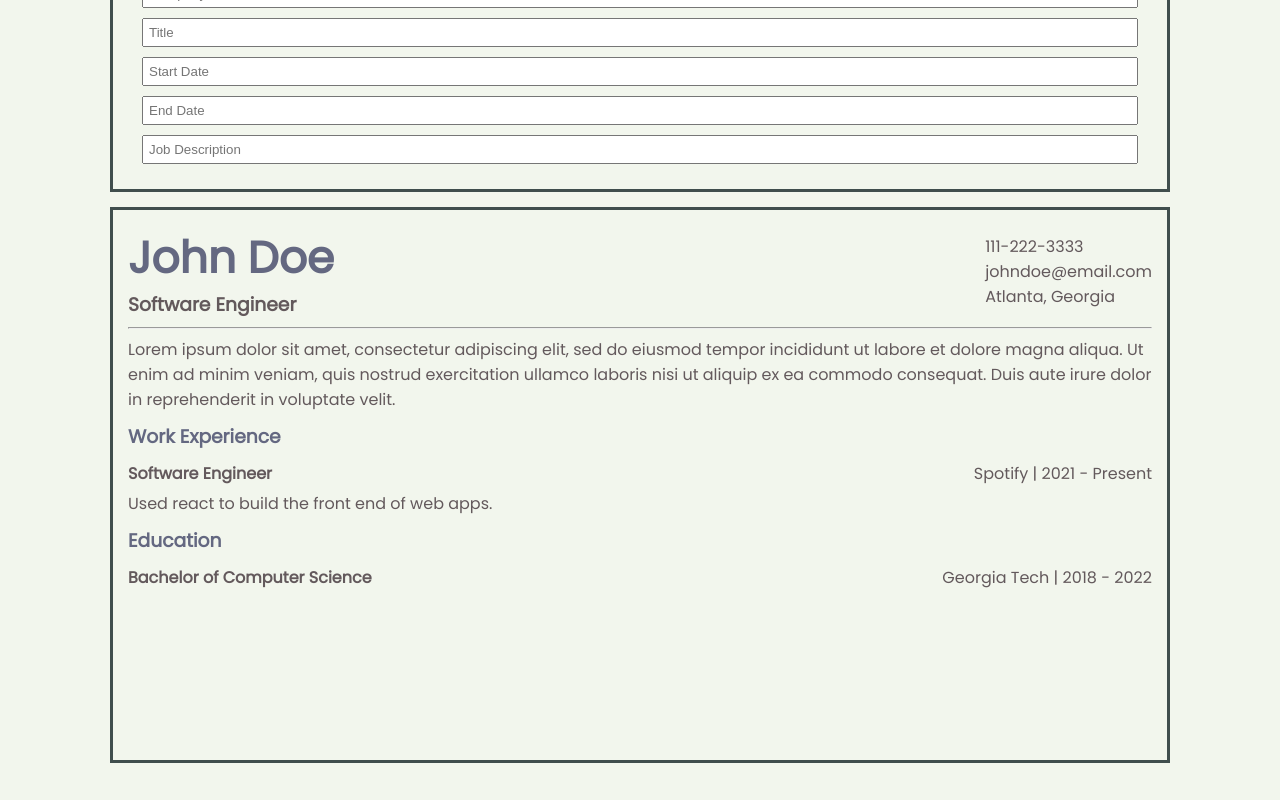
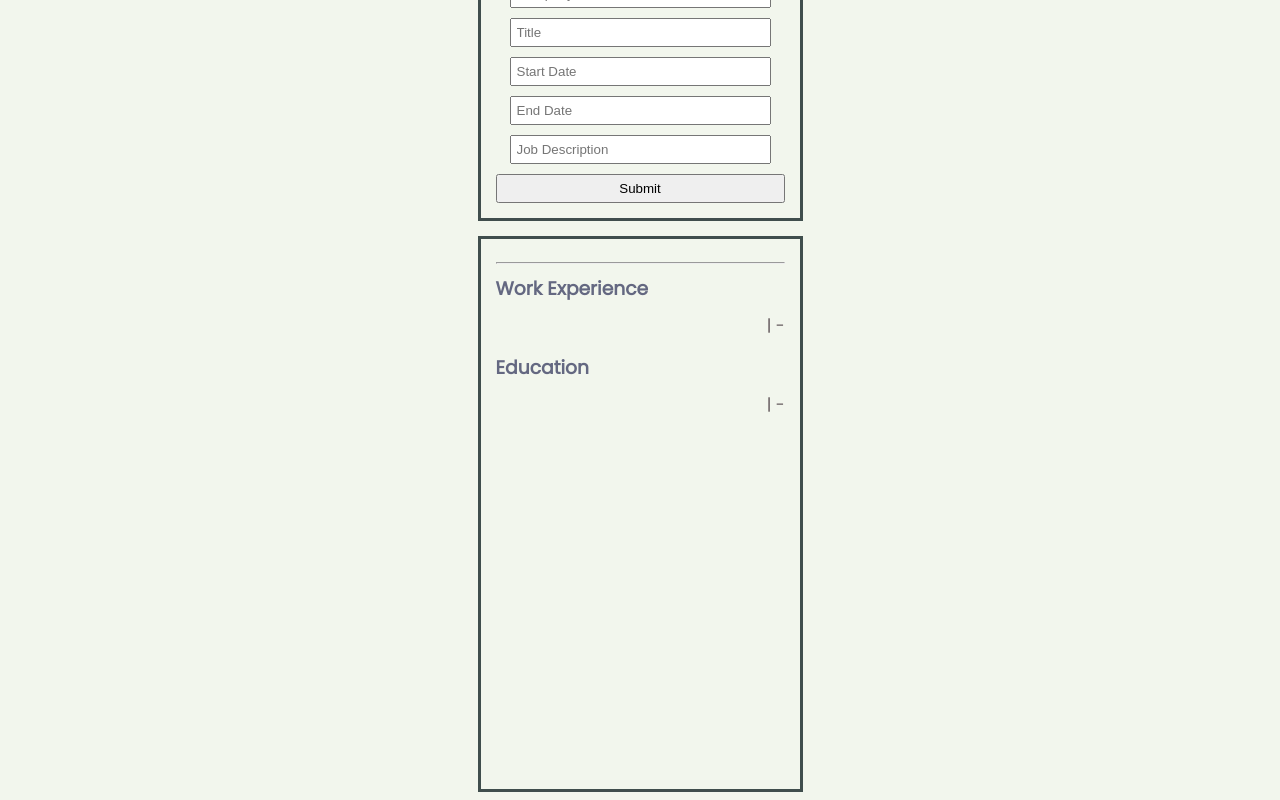
Before and after one commit to chrisrbentley/cv-app, a React (Create React App) app: page / in a window 1280 px wide. Shown: the part 626-1426 px from the top of the page. Before the commit the page ends 1397 px from the top, so only its background shows below. Built offline with nearby package versions, Linux system fonts and the light colour scheme.

Commit message:
Converted remaining components to functional components and cleaned up logic.

```diff
--- a/src/App.js
+++ b/src/App.js
@@ -1,83 +1,32 @@
-import React, { Component } from 'react';
+import React, { useState } from 'react';
 import Form from './components/Form';
 import Resume from './components/Resume';
 import './styles/form.css';
+import useForm from './customHooks';
 
-class App extends Component {
-  constructor() {
-    super();
+const App = () => {
+  const { inputs, handleInputChange } = useForm();
 
-    this.handleChange = this.handleChange.bind(this);
-    this.onFormSubmit = this.onFormSubmit.bind(this);
+  const [showResume, setShowResume] = useState(false);
 
-    this.state = {
-      firstName: 'John',
-      lastName: 'Doe',
-      currentTitle: 'Software Engineer',
-      email: 'johndoe@email.com',
-      phoneNumber: '111-222-3333',
-      location: 'Atlanta, Georgia',
-      title: 'Software Engineer',
-      description:
-        'Lorem ipsum dolor sit amet, consectetur adipiscing elit, sed do eiusmod tempor incididunt ut labore et dolore magna aliqua. Ut enim ad minim veniam, quis nostrud exercitation ullamco laboris nisi ut aliquip ex ea commodo consequat. Duis aute irure dolor in reprehenderit in voluptate velit.',
-      company: 'Spotify',
-      workStartDate: '2021',
-      workEndDate: 'Present',
-      jobDescription: 'Used react to build the front end of web apps.',
-      school: 'Georgia Tech',
-      degree: 'Bachelor of Computer Science',
-      schoolStartDate: '2018',
-      schoolEndDate: '2022',
+  const onFormSubmit = (e) => {
+    e.preventDefault();
+    showResume ? setShowResume(false) : setShowResume(true);
   };
-  }
-
-  handleChange = (e) => {
-    const target = e.target;
-    const value = target.value;
-    const name = target.name;
-
-    this.setState({
-      [name]: value,
-    });
-  };
-
-  onFormSubmit = (e) => {
-    e.preventDefault();
-    console.log(this.state);
-  };
-
-  render() {
-    // conditional render > form submitted? show resume
 
   return (
     <div id='container'>
       <div id='wrapper'>
         <Form
-            handleChange={this.handleChange}
-            onFormSubmit={this.onFormSubmit}
+          onFormSubmit={onFormSubmit}
+          inputs={inputs}
+          handleInputChange={handleInputChange}
         />
       </div>
-        <Resume
-          firstName={this.state.firstName}
-          lastName={this.state.lastName}
-          currentTitle={this.state.currentTitle}
-          phoneNumber={this.state.phoneNumber}
-          email={this.state.email}
-          location={this.state.location}
-          description={this.state.description}
-          title={this.state.title}
-          company={this.state.company}
-          workStartDate={this.state.workStartDate}
-          workEndDate={this.state.workEndDate}
-          jobDescription={this.state.jobDescription}
-          school={this.state.school}
-          degree={this.state.degree}
-          schoolStartDate={this.state.schoolStartDate}
-          schoolEndDate={this.state.schoolEndDate}
-        />
+      {/* {showResume ? <Resume /> : null} */}
+      <Resume inputs={inputs} />
     </div>
   );
-  }
-}
+};
 
 export default App;
--- a/src/components/Education.js
+++ b/src/components/Education.js
@@ -10,28 +10,28 @@ const Education = (props) => {
         name='school'
         className='school input'
         placeholder='School'
-        onChange={props.handleChange}
+        onChange={props.handleInputChange}
       />
       <input
         type='text'
         name='degree'
         className='degree input'
         placeholder='Degree'
-        onChange={props.handleChange}
+        onChange={props.handleInputChange}
       />
       <input
         type='text'
         name='schoolStartDate'
         className='school-start-date input'
         placeholder='Start Date'
-        onChange={props.handleChange}
+        onChange={props.handleInputChange}
       />
       <input
         type='text'
         name='schoolEndDate'
         className='school-end-date input'
         placeholder='End Date'
-        onChange={props.handleChange}
+        onChange={props.handleInputChange}
       />
     </fieldset>
   );
--- a/src/components/Form.js
+++ b/src/components/Form.js
@@ -7,9 +7,10 @@ import '../styles/form.css';
 const Form = (props) => {
   return (
     <form>
-      <General handleChange={props.handleChange} />
-      <Education handleChange={props.handleChange} />
-      <Work handleChange={props.handleChange} />
+      <General handleInputChange={props.handleInputChange} />
+      <Education handleInputChange={props.handleInputChange} />
+      <Work handleInputChange={props.handleInputChange} />
+      <input type='submit' />
     </form>
   );
 };
--- a/src/components/General.js
+++ b/src/components/General.js
@@ -10,42 +10,42 @@ const General = (props) => {
         name='firstName'
         id='firstName'
         placeholder='First Name'
-        onChange={props.handleChange}
+        onChange={props.handleInputChange}
       />
       <input
         type='text'
         name='lastName'
         id='lastName'
         placeholder='Last Name'
-        onChange={props.handleChange}
+        onChange={props.handleInputChange}
       />
       <input
         type='text'
         name='currentTitle'
         id='currentTitle'
         placeholder='Title'
-        onChange={props.handleChange}
+        onChange={props.handleInputChange}
       />
       <input
         type='email'
         name='email'
         id='lastName'
         placeholder='Email'
-        onChange={props.handleChange}
+        onChange={props.handleInputChange}
       />
       <input
         type='tel'
         name='phoneNumber'
         id='phoneNumber'
         placeholder='Phone Number'
-        onChange={props.handleChange}
+        onChange={props.handleInputChange}
       />
       <input
         type='text'
         name='location'
         id='location'
         placeholder='Location'
-        onChange={props.handleChange}
+        onChange={props.handleInputChange}
       />
 
       <textarea
@@ -54,7 +54,7 @@ const General = (props) => {
         cols='30'
         rows='5'
         placeholder='Description'
-        onChange={props.handleChange}
+        onChange={props.handleInputChange}
       ></textarea>
     </fieldset>
   );
--- a/src/components/Resume.js
+++ b/src/components/Resume.js
@@ -1,77 +1,55 @@
 import React, { Component } from 'react';
 import '../styles/resume.css';
 
-class Resume extends Component {
-  constructor(props) {
-    super(props);
-  }
-
-  render() {
-    const {
-      firstName,
-      lastName,
-      currentTitle,
-      phoneNumber,
-      email,
-      location,
-      description,
-      title,
-      company,
-      workStartDate,
-      workEndDate,
-      jobDescription,
-      school,
-      degree,
-      schoolStartDate,
-      schoolEndDate,
-    } = this.props;
+const Resume = (props) => {
+  const { inputs } = props;
 
   return (
     <div id='resume'>
       <div id='resume-top'>
         <div id='name-title'>
           <h1 id='name'>
-              {firstName} {lastName}
+            {inputs.firstName} {inputs.lastName}
           </h1>
-            <h3>{currentTitle}</h3>
+          <h3>{inputs.currentTitle}</h3>
         </div>
         <div id='contact-info'>
-            <p>{phoneNumber}</p>
-            <p>{email}</p>
-            <p>{location}</p>
+          <p>{inputs.phoneNumber}</p>
+          <p>{inputs.email}</p>
+          <p>{inputs.location}</p>
         </div>
       </div>
       <hr />
       <div className='self-description'>
-          <p>{description}</p>
+        <p>{inputs.description}</p>
       </div>
       <div id='experience-list'>
         <h3 className='subheader'>Work Experience</h3>
         <div className='experience'>
           <div className='exp-heading'>
-              <h5 className='job-title'>{title}</h5>
+            <h5 className='job-title'>{inputs.title}</h5>
             <div className='exp-details'>
-                <span className='company'>{company}</span> | {workStartDate} -{' '}
-                {workEndDate}
+              <span className='company'>{inputs.company}</span> |{' '}
+              {inputs.workStartDate} - {inputs.workEndDate}
             </div>
           </div>
-            <div className='job-description'>{jobDescription}</div>
+          <div className='job-description'>{inputs.jobDescription}</div>
         </div>
       </div>
       <div className='education'>
         <h3 className='subheader'>Education</h3>
         <div className='education-list'>
           <div className='education-item'>
-              <h4 className='degree'>{degree}</h4>
+            <h4 className='degree'>{inputs.degree}</h4>
             <p>
-                {school} | {schoolStartDate} - {schoolEndDate}
+              {inputs.school} | {inputs.schoolStartDate} -{' '}
+              {inputs.schoolEndDate}
             </p>
           </div>
         </div>
       </div>
     </div>
   );
-  }
-}
+};
 
 export default Resume;
--- a/src/components/Work.js
+++ b/src/components/Work.js
@@ -1,13 +1,8 @@
-import React, { Component } from 'react';
+import React from 'react';
 import '../styles/form.css';
 
-class Work extends Component {
-  constructor(props) {
-    super(props);
-  }
-
-  render() {
-    const { handleChange } = this.props;
+const Work = (props) => {
+  const { handleInputChange } = props;
 
   return (
     <fieldset className='work-experience'>
@@ -17,14 +12,14 @@ class Work extends Component {
         name='company'
         className='company'
         placeholder='Company'
-          onChange={handleChange}
+        onChange={handleInputChange}
       />
       <input
         type='text'
         name='title'
         className='title'
         placeholder='Title'
-          onChange={handleChange}
+        onChange={handleInputChange}
       />
 
       <input
@@ -32,7 +27,7 @@ class Work extends Component {
         name='workStartDate'
         className='workStartDate'
         placeholder='Start Date'
-          onChange={handleChange}
+        onChange={handleInputChange}
       />
 
       <input
@@ -40,18 +35,17 @@ class Work extends Component {
         name='workEndDate'
         className='workEndDate'
         placeholder='End Date'
-          onChange={handleChange}
+        onChange={handleInputChange}
       />
       <input
         type='text'
         name='jobDescription'
         className='job-description'
         placeholder='Job Description'
-          onChange={handleChange}
+        onChange={handleInputChange}
       />
     </fieldset>
   );
-  }
-}
+};
 
 export default Work;
--- /dev/null
+++ b/src/customHooks.js
@@ -0,0 +1,27 @@
+import React, { useState } from 'react';
+
+const useForm = () => {
+  const [inputs, setInputs] = useState({});
+
+  /* const handleSubmit = (e) => {
+    if (e) {
+      e.preventDefault();
+    }
+    // callback();
+  }; */
+
+  const handleInputChange = (e) => {
+    // e.persist();
+    setInputs((inputs) => ({ ...inputs, [e.target.name]: e.target.value }));
+
+    console.log(inputs);
+  };
+
+  return {
+    // handleSubmit,
+    handleInputChange,
+    inputs,
+  };
+};
+
+export default useForm;
--- a/src/styles/form.css
+++ b/src/styles/form.css
@@ -11,7 +11,7 @@ body {
 #wrapper {
   border: 3px solid #404e4d;
   padding: 15px;
-  max-width: 80vw;
+  max-width: 60vw;
   /* flex-grow: 1; */
 }
 
```
Lines whose indentation alone changed are shown as unchanged.
